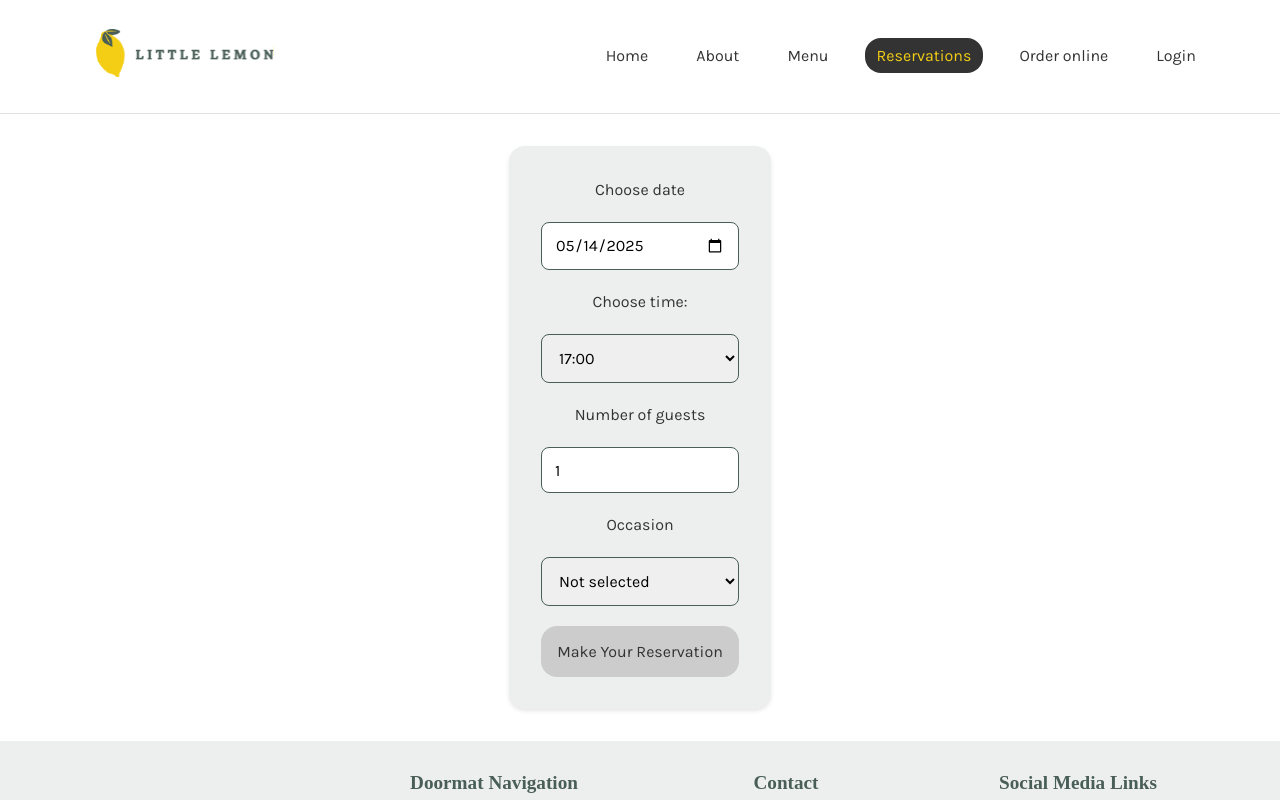
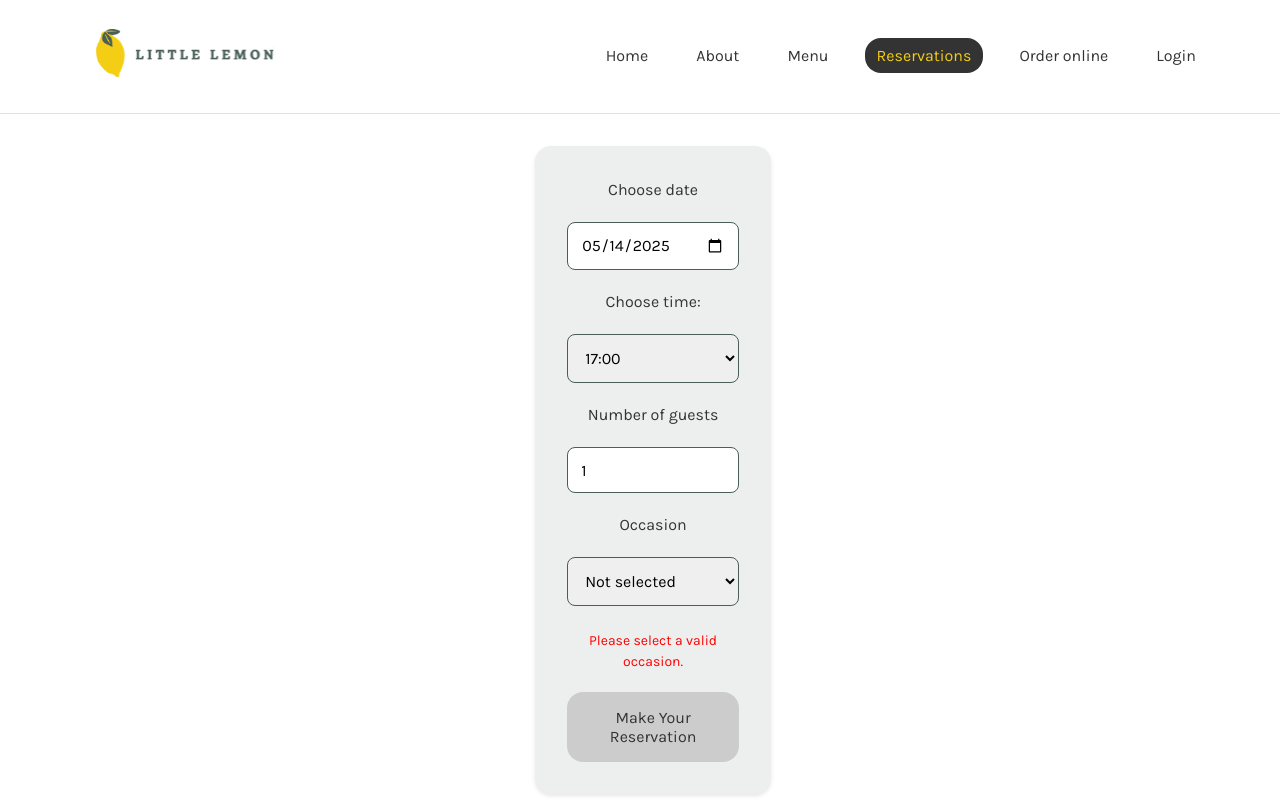
Before and after one commit to JoseBarr777/coursera-capstone, a React (Vite) app: page /reservations in a window 1280 px wide. Shown: the top 800 px of the page. Built offline with nearby package versions, Linux system fonts and the light colour scheme; a web font is replaced by a local one.

Commit message:
Added basic toastify notifications.

```diff
--- a/package.json
+++ b/package.json
@@ -13,7 +13,8 @@
   "dependencies": {
     "react": "^19.1.0",
     "react-dom": "^19.1.0",
-    "react-router": "^7.6.0"
+    "react-router": "^7.6.0",
+    "react-toastify": "^11.0.5"
   },
   "devDependencies": {
     "@eslint/js": "^9.25.0",
--- a/src/components/BookingForm.jsx
+++ b/src/components/BookingForm.jsx
@@ -4,6 +4,7 @@ import '@styles/Button.css';
 import { fetchAPI } from '@api/api';
 import { formatDateForInput, parseDateFromInput } from '@utils/dateUtils';
 import { useState, useEffect } from 'react';
+import { ToastContainer, toast } from 'react-toastify';
 
 
 const BookingForm = ({availableTimes, dispatch, submitForm}) => {
@@ -42,6 +43,12 @@ const BookingForm = ({availableTimes, dispatch, submitForm}) => {
     const handleSubmit = async (e) => {
         e.preventDefault();
 
+        if (!formValid) {
+            toast.error("Form is invalid. Please check your inputs.");
+            return;
+        }
+
+        try{
             const formData = {
               date: date instanceof Date ? date.toISOString().split('T')[0] : date,
               time,
@@ -50,6 +57,12 @@ const BookingForm = ({availableTimes, dispatch, submitForm}) => {
             };
 
             await submitForm(formData); // ✅ let parent handle API and navigation
+            toast.success("Reservation submitted successfully!");
+        }
+        catch (error){
+            toast.error("Submission Failed. Please try again.");
+        }
+
       };
 
     const handleDateChange = (e) => {
@@ -62,6 +75,7 @@ const BookingForm = ({availableTimes, dispatch, submitForm}) => {
 
     return(
         <div className="form-container">
+            <ToastContainer position="top-center" />
             <form onSubmit={handleSubmit} className='form'>
                 <label htmlFor="res-date">Choose date</label>
                 <input
@@ -85,6 +99,7 @@ const BookingForm = ({availableTimes, dispatch, submitForm}) => {
                 </select>
                 <label htmlFor="guests">Number of guests</label>
                 <input
+                className={!formValid && guestCount < 1 ? 'invalid' : ''}
                 type="number"
                 min="1" max="10"
                 id="guests"
@@ -103,6 +118,10 @@ const BookingForm = ({availableTimes, dispatch, submitForm}) => {
                     <option value="birthday">Birthday</option>
                     <option value="anniversary">Anniversary</option>
                 </select>
+                {occasion === 'Not selected' ? (
+                <span className="error-text">Please select a valid occasion.</span>
+                ) : null}
+
 
                 <button type="submit" className="btn-primary" disabled={!formValid}>Make Your Reservation</button>
             </form>
--- a/src/styles/BookingForm.css
+++ b/src/styles/BookingForm.css
@@ -75,3 +75,14 @@
     padding-bottom: 1rem;
   }
 }
+
+.error-text {
+    color: red;
+    font-size: 0.875rem;
+    margin-top: 0.25rem;
+}
+
+input.invalid, select.invalid {
+    border: 2px solid red;
+    transition: border-color 0.3s ease;
+  }
```
Also changed, not shown: 1 other file (tests, documents, lock files or other folders). Lines whose indentation alone changed are shown as unchanged.
